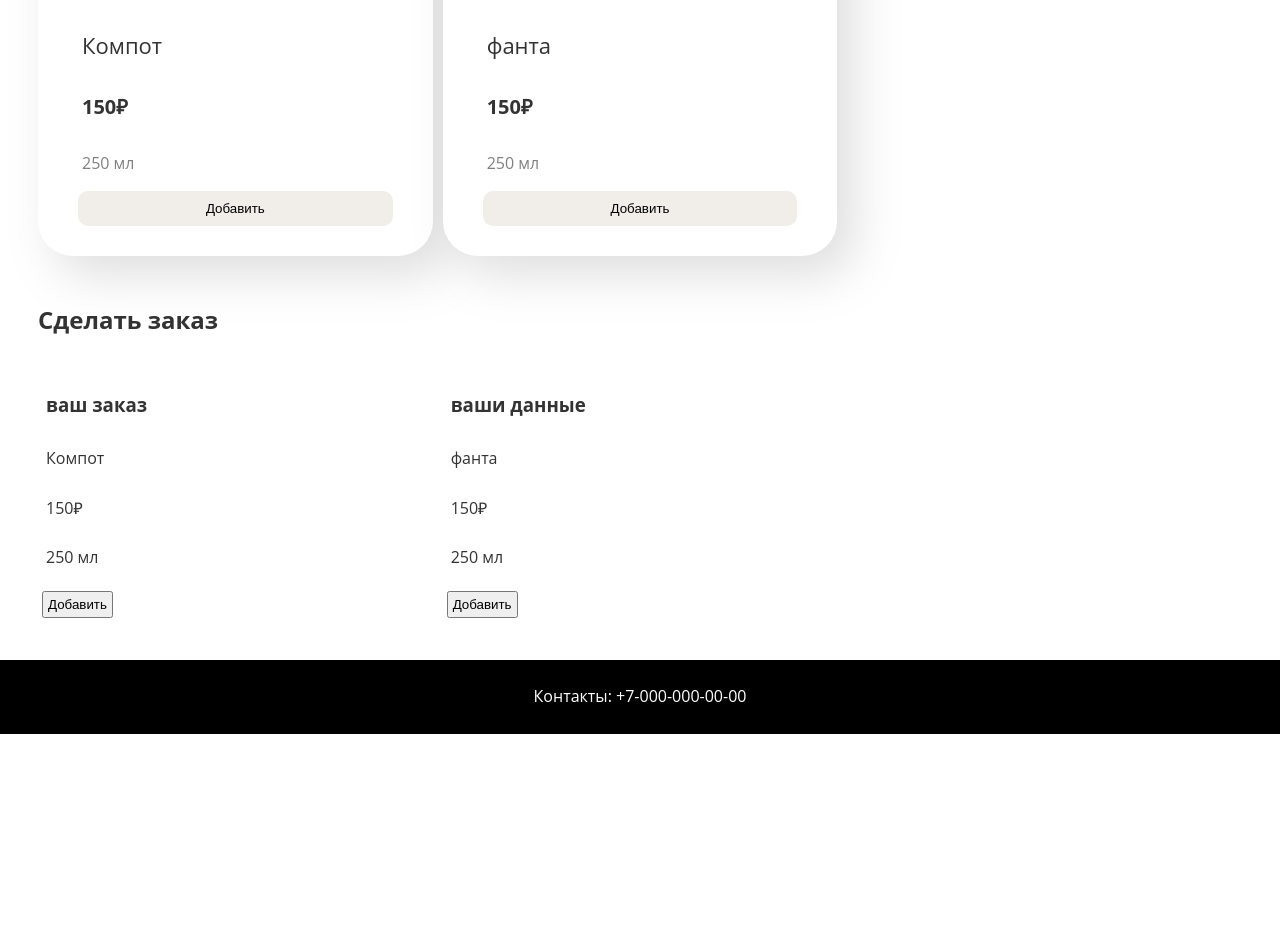
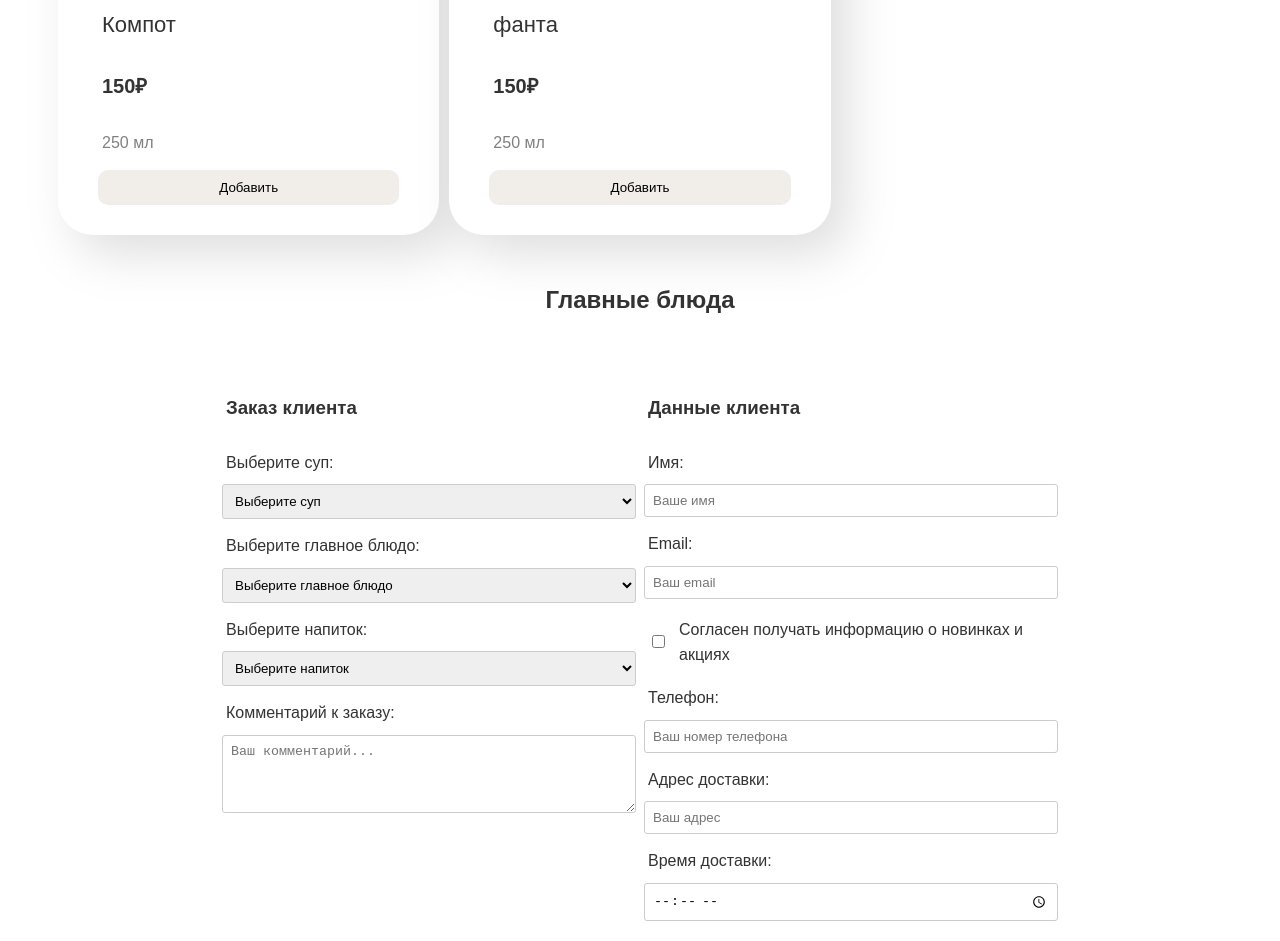
Before and after one commit to dotologin01/testwebsite, a plain HTML site: page lunch.html in a window 1280 px wide. Shown: the part 1859-2800 px from the top of the page. Before the commit the page ends 2593 px from the top, so only its background shows below. Drawn offline with Linux system fonts and the light colour scheme.

Commit message:
фывф

```diff
--- a/lunch.css
+++ b/lunch.css
@@ -68,3 +68,81 @@
       grid-template-columns: 1fr;
   }
 }
+
+/*----ORDER----*/
+body {
+  font-family: Arial, sans-serif;
+  margin: 20px;
+}
+
+.order-container {
+  max-width: 900px;
+  margin: 0 auto;
+  padding: 20px;
+  border-radius: 5px;
+}
+
+h2 {
+  text-align: center;
+}
+
+.form-row {
+  display: flex;
+  justify-content: space-between;
+}
+
+.form-section {
+  flex: 1;
+}
+
+label {
+  display: block;
+  margin-bottom: 5px;
+}
+
+input, select, textarea {
+  width: 100%;
+  padding: 8px;
+  margin-bottom: 10px;
+  border: 1px solid #ccc;
+  border-radius: 3px;
+}
+
+.checkbox-group {
+  display: flex;
+  align-items: center;
+}
+
+.checkbox-group input {
+  width: auto;
+  margin-right: 10px;
+}
+
+.form-buttons {
+  display: flex;
+  justify-content: space-between;
+}
+
+button {
+  padding: 10px 20px;
+  border: none;
+  border-radius: 5px;
+  cursor: pointer;
+}
+
+button[type="reset"] {
+  background-color: #f44336;
+  color: white;
+}
+
+button[type="submit"] {
+  background-color: #4CAF50;
+  color: white;
+}
+
+/* Медиа-запрос для экранов шириной <= 600px */
+@media (max-width: 600px) {
+  .form-row {
+      flex-direction: column; /* Размещаем блоки вертикально */
+  }
+}
--- a/lunch.html
+++ b/lunch.html
@@ -73,22 +73,83 @@
     </section>
     <!-- do lunch -->
     <section>
-        <h2>Сделать заказ</h2>
-        <div class="grid-container">
-            <div class="order">
-                <h3>ваш заказ</h3>
-                <p class="name">Компот</p>
-                <p class="price">150₽</p>
-                <p class="weight">250 мл</p>
-                <button>Добавить</button>
-            </div>
-            <div class="personal">
-                <h3>ваши данные</h3>
-                <p class="name">фанта</p>
-                <p class="price">150₽</p>
-                <p class="weight">250 мл</p>
-                <button>Добавить</button>
-            </div>
+        <h2>Главные блюда</h2>
+        <div class="order-container">
+            <form action="https://httpbin.org/post" method="POST">
+                <div class="form-row">
+                    <!-- Блок с заказом клиента -->
+                    <div class="form-section">
+                        <h3>Заказ клиента</h3>
+
+                        <label for="soup">Выберите суп:</label>
+                        <select id="soup" name="soup" required>
+                            <option value="">Выберите суп</option>
+                            <option value="borscht">Том Ям</option>
+                            <option value="gaspacho">Гаспачо</option>
+                            <option value="chicken_soup">Куриный суп</option>
+                        </select>
+
+                        <label for="main_dish">Выберите главное блюдо:</label>
+                        <select id="main_dish" name="main_dish" required>
+                            <option value="">Выберите главное блюдо</option>
+                            <option value="beef_steak">Говяжий стейк</option>
+                            <option value="chicken_cutlet">Лазанья</option>
+                            <option value="vegetarian_pasta">Вегетарианская паста</option>
+                        </select>
+
+                        <label for="drink">Выберите напиток:</label>
+                        <select id="drink" name="drink" required>
+                            <option value="">Выберите напиток</option>
+                            <option value="tea">компот</option>
+                            <option value="coffee">фанта</option>
+                            <option value="juice">Сок</option>
+                        </select>
+
+                        <label for="comment">Комментарий к заказу:</label>
+                        <textarea id="comment" name="comment" rows="4" placeholder="Ваш комментарий..."></textarea>
+                    </div>
+
+                    <!-- Блок с данными клиента -->
+                    <div class="form-section">
+                        <h3>Данные клиента</h3>
+
+                        <label for="name">Имя:</label>
+                        <input type="text" id="name" name="name" placeholder="Ваше имя" required>
+
+                        <label for="email">Email:</label>
+                        <input type="email" id="email" name="email" placeholder="Ваш email" required>
+
+                        <div class="checkbox-group">
+                            <input type="checkbox" id="subscribe" name="subscribe">
+                            <label for="subscribe">Согласен получать информацию о новинках и акциях</label>
+                        </div>
+
+                        <label for="phone">Телефон:</label>
+                        <input type="tel" id="phone" name="phone" placeholder="Ваш номер телефона" required>
+
+                        <label for="address">Адрес доставки:</label>
+                        <input type="text" id="address" name="address" placeholder="Ваш адрес" required>
+
+                        <label for="delivery_time">Время доставки:</label>
+                        <input type="time" id="delivery_time" name="delivery_time">
+                        <label for="delivery_time-limit">Доступное время доставки с 7:00 до 23:00</label>
+                        <div class="checkbox-group">
+                            <input type="radio" id="immediate" name="delivery_option" value="immediate" required>
+                            <label for="immediate">Доставка как можно скорее</label>
+                        </div>
+
+                        <div class="checkbox-group">
+                            <input type="radio" id="specific_time" name="delivery_option" value="specific" required>
+                            <label for="specific_time">Доставка к указанному времени</label>
+                        </div>
+                        <!-- Кнопки -->
+                        <div class="form-buttons">
+                            <button type="reset">Сбросить</button>
+                            <button type="submit">Отправить</button>
+                        </div>
+                    </div>
+                </div>
+            </form>
         </div>
     </section>
 </main>
```
